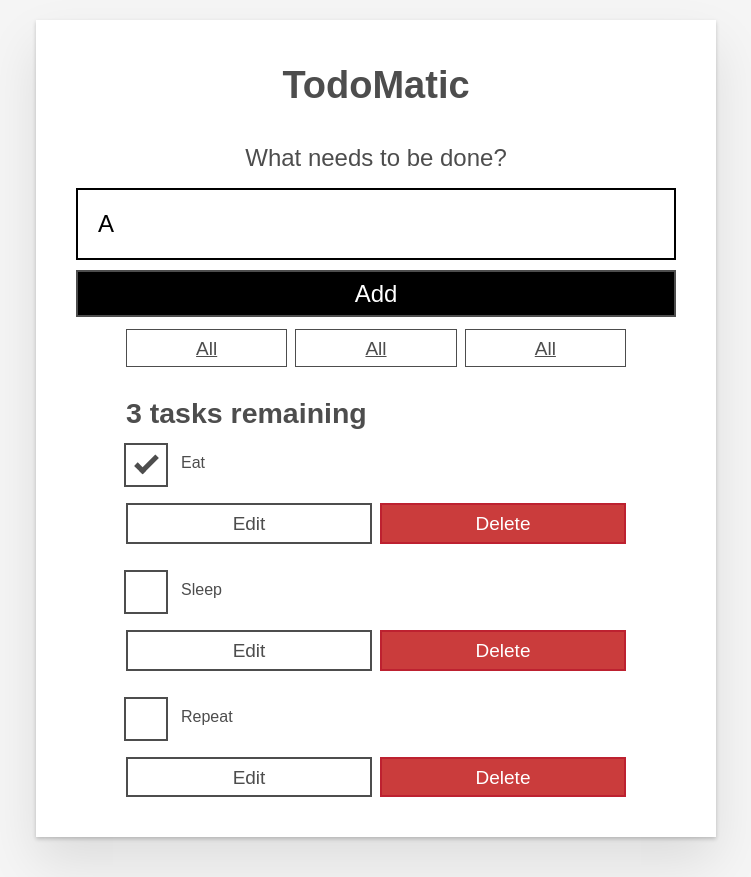
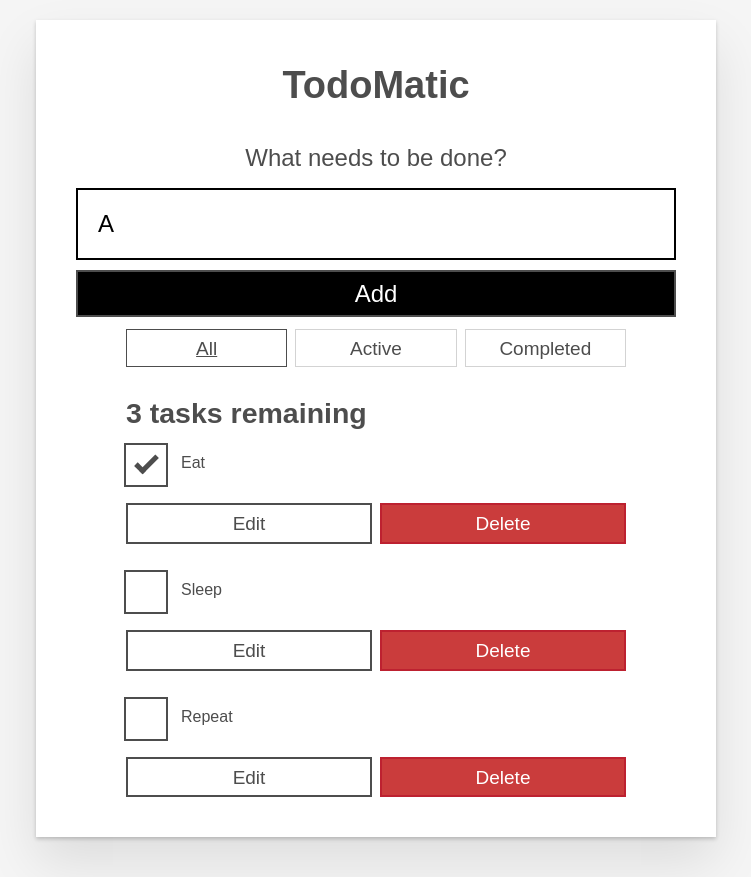
Before and after one commit to lyxian/react-learn, a React app: page / in a window 1280 px wide. Shown: the whole page, without its empty margins (264-1015 px from the left). Built offline with nearby package versions, Linux system fonts and the light colour scheme.

Commit message:
to-do-list - impl setFilter

```diff
--- a/src/components/App.jsx
+++ b/src/components/App.jsx
@@ -19,6 +19,7 @@ class App extends Component {
         { id: "todo-1", name: "Sleep", completed: false },
         { id: "todo-2", name: "Repeat", completed: false },
       ],
+      filter: "All",
     };
     // this.addTask = this.addTask.bind(this);
   }
@@ -38,7 +39,6 @@ class App extends Component {
       }
       return task;
     });
-    console.log(updatedTasks);
     this.setState({
       tasks: updatedTasks,
     });
@@ -65,8 +65,30 @@ class App extends Component {
     });
   }
 
+  setFilter(filter) {
+    this.setState({
+      filter: filter,
+    });
+  }
+
   render() {
-    const taskList = this.state.tasks.map((task) => (
+    const FILTER_MAP = {
+      All: () => true,
+      Active: (task) => !task.completed,
+      Completed: (task) => task.completed,
+    };
+    const FILTER_NAMES = Object.keys(FILTER_MAP);
+    const filterList = FILTER_NAMES.map((name) => (
+      <FilterButton
+        key={name}
+        name={name}
+        isPressed={name === this.state.filter}
+        setFilter={this.setFilter.bind(this)}
+      />
+    ));
+    const taskList = this.state.tasks
+      .filter(FILTER_MAP[this.state.filter])
+      .map((task) => (
         <ToDo
           name={task.name}
           completed={task.completed}
@@ -78,16 +100,14 @@ class App extends Component {
         />
       ));
     const tasksNoun = taskList.length !== 1 ? "tasks" : "task";
-    const headingText = `${taskList.length} ${tasksNoun} remaining`;
+    const headingText =
+      `${taskList.length} ${tasksNoun} ` +
+      (this.state.filter === "Completed" ? "completed" : "remaining");
     return (
       <div className="todoapp stack-large">
         <h1>TodoMatic</h1>
         <Form addTask={this.addTask.bind(this)} />
-        <div className="filters btn-group stack-exception">
-          <FilterButton />
-          <FilterButton />
-          <FilterButton />
-        </div>
+        <div className="filters btn-group stack-exception">{filterList}</div>
         <h2 id="list-heading">{headingText}</h2>
         <ul
           role="list"
--- a/src/components/FilterButton.jsx
+++ b/src/components/FilterButton.jsx
@@ -3,9 +3,14 @@ import React, { Component } from "react";
 class FilterButton extends Component {
   render() {
     return (
-      <button type="button" className="btn toggle-btn" aria-pressed="true">
+      <button
+        type="button"
+        className="btn toggle-btn"
+        aria-pressed={this.props.isPressed}
+        onClick={() => this.props.setFilter(this.props.name)}
+      >
         <span className="visually-hidden">Show </span>
-        <span>all </span>
+        <span>{this.props.name}</span>
         <span className="visually-hidden"> tasks</span>
       </button>
     );
```
Lines whose indentation alone changed are shown as unchanged.
